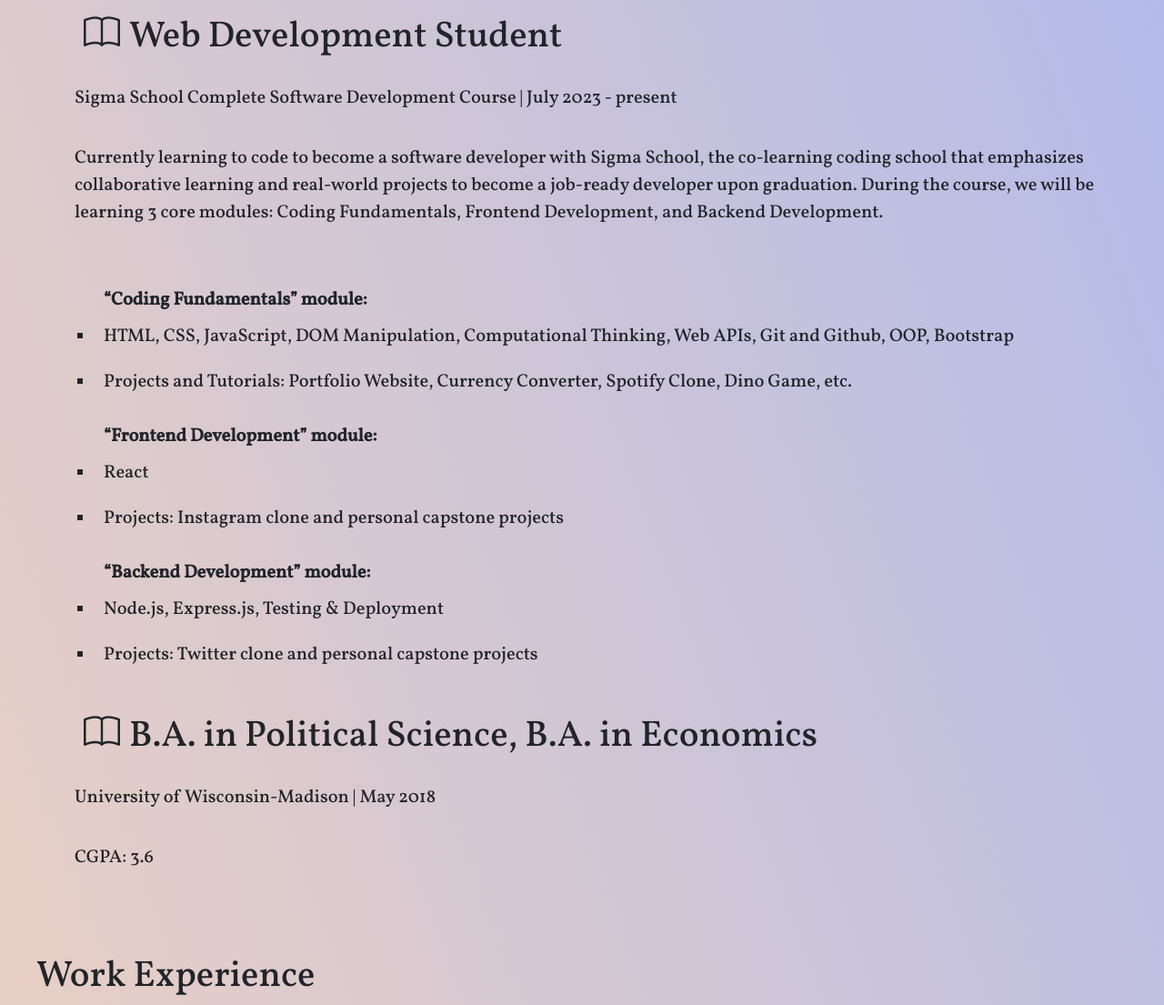
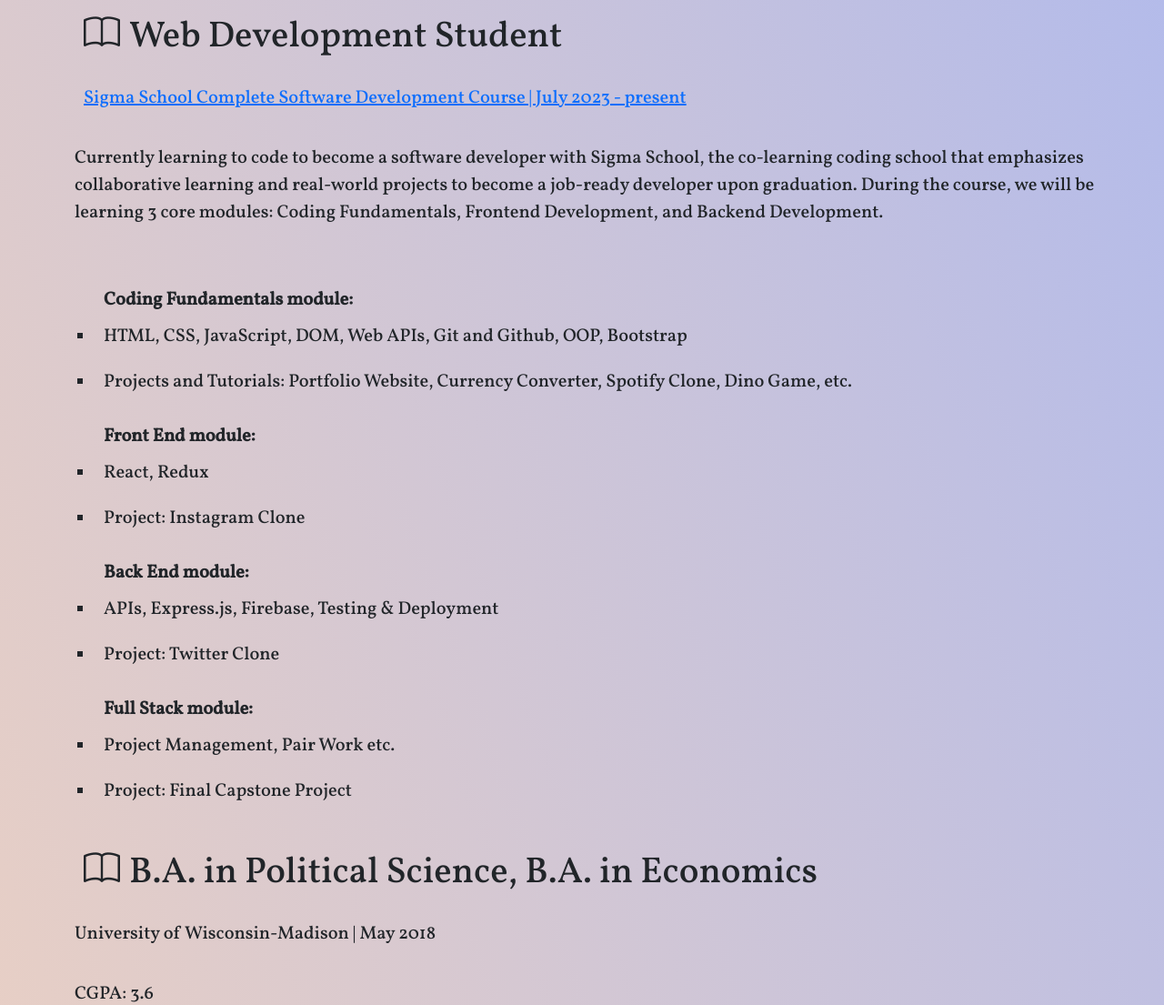
Before and after one commit to crchew/portfolio-website, a website: page resume.html in a window 1280 px wide. Shown: the part 540-1645 px from the top of the page at 91% size. Drawn offline with nearby package versions, Linux system fonts and the light colour scheme.

Commit message:
Update resume.html

```diff
--- a/resume.html
+++ b/resume.html
@@ -30,26 +30,32 @@
         <ul>
             <li>
                 <h3><i class="bi bi-book"></i>Web Development Student</h3>
-                <p>Sigma School Complete Software Development Course | July 2023 - present </p>
+                <p><a href="https://sigmaschool.co/complete-software-development-programme#curriculum">Sigma School Complete Software Development Course | July 2023 - present </a></p>
                 <p>Currently learning to code to become a software developer with Sigma School, the co-learning coding school that emphasizes collaborative learning and real-world projects to become a job-ready developer upon graduation. During the course, we will be learning 3 core modules: Coding Fundamentals, Frontend Development, and Backend Development.
                     <br/>
                     <br/>
-                <ul class="resume-list"><b>“Coding Fundamentals” module:</b>
+                <ul class="resume-list"><b>Coding Fundamentals module:</b>
                     <br/>
-                    <li> HTML, CSS, JavaScript, DOM Manipulation, Computational Thinking, Web APIs, Git and Github, OOP, Bootstrap</li>
+                    <li> HTML, CSS, JavaScript, DOM, Web APIs, Git and Github, OOP, Bootstrap</li>
                     <li>Projects and Tutorials: Portfolio Website, Currency Converter, Spotify Clone, Dino Game, etc.</li>
                     </ul>
 
-                <ul class="resume-list"><b>“Frontend Development” module:</b>
+                <ul class="resume-list"><b>Front End module:</b>
                     <br/>
-                    <li>React</li>
-                    <li>Projects: Instagram clone and personal capstone projects</li>
+                    <li>React, Redux</li>
+                    <li>Project: Instagram Clone</li>
                 </ul>
 
-                <ul class="resume-list"><b>“Backend Development” module:</b>
+                <ul class="resume-list"><b>Back End module:</b>
                     <br/>
-                    <li>Node.js, Express.js, Testing & Deployment</li>
-                    <li>Projects: Twitter clone and personal capstone projects</li>
+                    <li>APIs, Express.js, Firebase, Testing & Deployment</li>
+                    <li>Project: Twitter Clone</li>
+                </ul>
+
+                <ul class="resume-list"><b>Full Stack module:</b>
+                    <br/>
+                    <li>Project Management, Pair Work etc.</li>
+                    <li>Project: Final Capstone Project</li>
                 </ul>
             </li>
 
```
